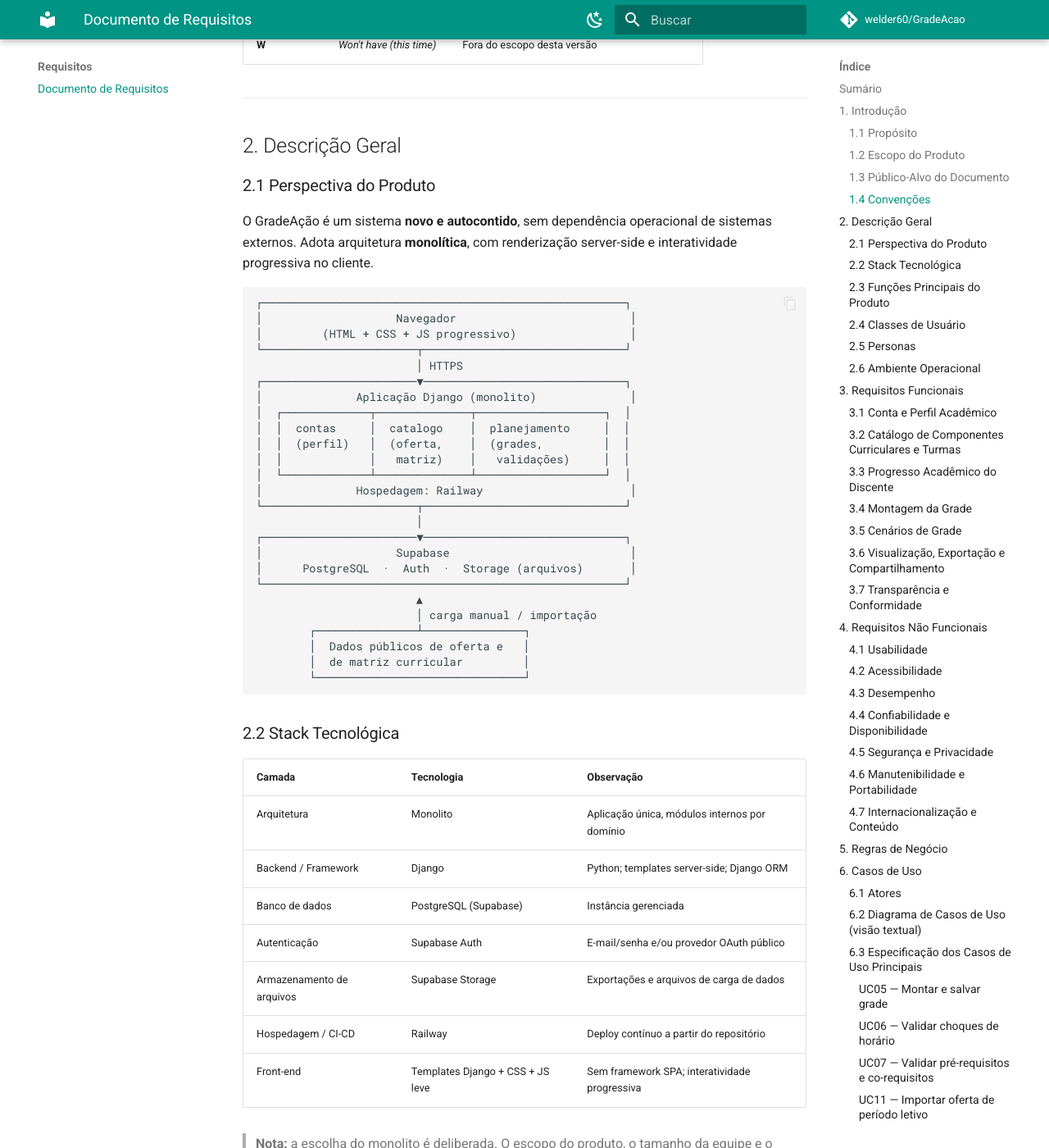
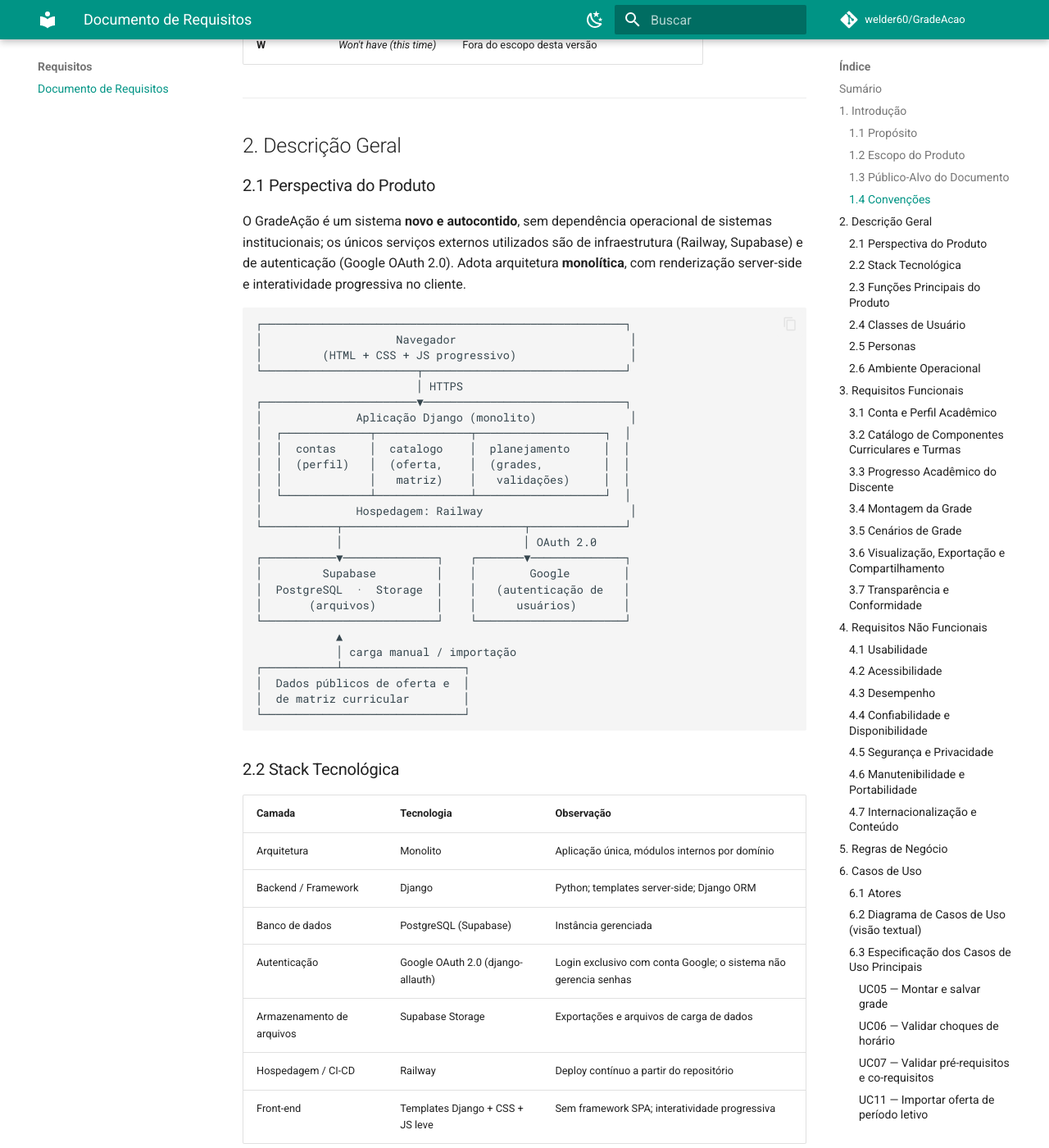
Before and after one commit to welder60/GradeAcao, an MkDocs documentation site: the page built from docs/requisitos/documento-de-requisitos.md, in a window 1280 px wide and 1400 px high, scrolled down 3081 px. Shown: the whole window at 82% size. Built offline with MkDocs 1.6.1 and Material for MkDocs 9.7.7, drawn with Linux system fonts in a browser that asks for light colours; comment, search, counter and statistics services are not loaded; some of the changed text lies outside the part shown.

Commit message:
Migrate auth to Google OAuth
Replaces Supabase Auth with Google OAuth 2.0 via django-allauth across the project. This updates environment variables, README instructions, architecture docs, and the requirements document to reflect exclusive Google login, removes local password-based flows, and documents the new security and data-handling constraints.

````diff
--- a/docs/requisitos/documento-de-requisitos.md
+++ b/docs/requisitos/documento-de-requisitos.md
@@ -94,7 +94,7 @@ O GradeAção permite ao discente montar, comparar e avaliar cenários de grade
 
 ### 2.1 Perspectiva do Produto
 
-O GradeAção é um sistema **novo e autocontido**, sem dependência operacional de sistemas externos. Adota arquitetura **monolítica**, com renderização server-side e interatividade progressiva no cliente.
+O GradeAção é um sistema **novo e autocontido**, sem dependência operacional de sistemas institucionais; os únicos serviços externos utilizados são de infraestrutura (Railway, Supabase) e de autenticação (Google OAuth 2.0). Adota arquitetura **monolítica**, com renderização server-side e interatividade progressiva no cliente.
 
 ```
 ┌──────────────────────────────────────────────────────┐
@@ -110,18 +110,19 @@ O GradeAção é um sistema **novo e autocontido**, sem dependência operacional
 │  │             │   matriz)    │   validações)     │  │
 │  └─────────────┴──────────────┴───────────────────┘  │
 │              Hospedagem: Railway                      │
-└───────────────────────┬──────────────────────────────┘
-                        │
-┌───────────────────────▼──────────────────────────────┐
-│                    Supabase                           │
-│      PostgreSQL  ·  Auth  ·  Storage (arquivos)       │
-└──────────────────────────────────────────────────────┘
-                        ▲
-                        │ carga manual / importação
-        ┌───────────────┴───────────────┐
-        │  Dados públicos de oferta e   │
-        │  de matriz curricular         │
-        └───────────────────────────────┘
+└───────────┬───────────────────────────┬──────────────┘
+            │                           │ OAuth 2.0
+┌───────────▼──────────────┐    ┌───────▼──────────────┐
+│         Supabase         │    │        Google        │
+│  PostgreSQL  ·  Storage  │    │   (autenticação de   │
+│       (arquivos)         │    │      usuários)       │
+└──────────────────────────┘    └──────────────────────┘
+            ▲
+            │ carga manual / importação
+┌───────────┴──────────────────┐
+│  Dados públicos de oferta e  │
+│  de matriz curricular        │
+└──────────────────────────────┘
 ```
 
 ### 2.2 Stack Tecnológica
@@ -131,7 +132,7 @@ O GradeAção é um sistema **novo e autocontido**, sem dependência operacional
 | Arquitetura | Monolito | Aplicação única, módulos internos por domínio |
 | Backend / Framework | Django | Python; templates server-side; Django ORM |
 | Banco de dados | PostgreSQL (Supabase) | Instância gerenciada |
-| Autenticação | Supabase Auth | E-mail/senha e/ou provedor OAuth público |
+| Autenticação | Google OAuth 2.0 (django-allauth) | Login exclusivo com conta Google; o sistema não gerencia senhas |
 | Armazenamento de arquivos | Supabase Storage | Exportações e arquivos de carga de dados |
 | Hospedagem / CI-CD | Railway | Deploy contínuo a partir do repositório |
 | Front-end | Templates Django + CSS + JS leve | Sem framework SPA; interatividade progressiva |
@@ -190,9 +191,9 @@ Mudou de curso ou teve alteração de matriz curricular. Precisa entender quais
 
 | ID | Requisito | Prioridade |
 |---|---|---|
-| **RF01** | O sistema deve permitir que o discente crie conta informando e-mail e senha, com confirmação por e-mail. | M |
-| **RF02** | O sistema deve permitir autenticação e encerramento de sessão. | M |
-| **RF03** | O sistema deve permitir a recuperação de senha por e-mail. | M |
+| **RF01** | O sistema deve permitir que o discente crie conta autenticando-se com sua conta Google (OAuth 2.0), sem cadastro de senha local. | M |
+| **RF02** | O sistema deve permitir a autenticação via conta Google e o encerramento de sessão. | M |
+| **RF03** | ~~Recuperação de senha por e-mail.~~ **Não se aplica:** a autenticação é delegada ao Google e o sistema não gerencia senhas. | W |
 | **RF04** | O sistema deve permitir que o discente registre seu perfil acadêmico: curso, campus, matriz curricular e período de ingresso. | M |
 | **RF05** | O sistema deve permitir que o discente edite ou exclua seu perfil e sua conta, com remoção dos dados associados. | M |
 | **RF06** | O sistema deve permitir o uso do planejador sem cadastro, em sessão temporária, com a ressalva de que as grades não serão persistidas. | S |
@@ -309,7 +310,7 @@ Mudou de curso ou teve alteração de matriz curricular. Precisa entender quais
 | ID | Requisito | Métrica de verificação |
 |---|---|---|
 | **RNF14** | Toda comunicação entre cliente e servidor deve ocorrer sobre HTTPS. | Verificação de certificado e redirecionamento |
-| **RNF15** | Senhas devem ser armazenadas exclusivamente como *hash* com algoritmo de custo ajustável, delegado ao provedor de autenticação. | Revisão de configuração |
+| **RNF15** | O sistema não deve armazenar senhas de usuários; a autenticação é integralmente delegada ao Google (OAuth 2.0), persistindo-se apenas o identificador da conta, o nome e o e-mail. | Revisão do modelo de dados e de configuração |
 | **RNF16** | O sistema deve coletar apenas os dados estritamente necessários à finalidade declarada, em observância ao princípio da necessidade previsto na LGPD. | Revisão do modelo de dados |
 | **RNF17** | O sistema não deve solicitar, armazenar ou transmitir credenciais de sistemas institucionais em nenhuma hipótese. | Revisão de código e de formulários |
 | **RNF18** | Um usuário não deve acessar grades ou perfis de outro usuário, exceto por link público expressamente gerado pelo titular. | Teste de controle de acesso |
@@ -501,7 +502,8 @@ Administrador
 
 | Requisito | Caso de uso | Regra de negócio | Prioridade |
 |---|---|---|---|
-| RF01–RF03 | UC03 | — | M |
+| RF01–RF02 | UC03 | — | M |
+| RF03 | — (não se aplica) | — | W |
 | RF04–RF05 | UC03 | RN12, RN13 | M |
 | RF06 | UC02 | — | S |
 | RF07–RF08 | UC01, UC11 | RN09 | M |
@@ -581,6 +583,7 @@ A versão 1.0 do GradeAção será considerada aceita quando:
 | **RI05** | Complexidade das regras de equivalência superar a estimativa | Médio | Média | Priorização MoSCoW; equivalências como *Should have* |
 | **RI06** | Indisponibilidade da equipe em período de provas | Médio | Alta | Planejamento de sprints alinhado ao calendário acadêmico |
 | **RI07** | Tratamento inadequado de dados pessoais | Alto | Baixa | Minimização de dados (RNF16), política de privacidade e exclusão completa de conta |
+| **RI08** | Dependência exclusiva do login com Google: indisponibilidade do provedor ou perda de acesso à conta Google impede o uso da ferramenta | Médio | Baixa | Autenticação delegada a provedor de alta disponibilidade; exportação de dados pessoais (RF44) preserva o acesso ao conteúdo |
 
 ---
 
@@ -619,7 +622,7 @@ A versão 1.0 do GradeAção será considerada aceita quando:
 - **IEEE 830-1998** — *Recommended Practice for Software Requirements Specifications* (estrutura de referência).
 - **W3C WCAG 2.1** — *Web Content Accessibility Guidelines*, nível AA.
 - **PEP 8** — *Style Guide for Python Code*.
-- Documentação oficial do Django, do Supabase e do Railway.
+- Documentação oficial do Django, do django-allauth, do Google Identity (OAuth 2.0), do Supabase e do Railway.
 
 ---
 
@@ -628,6 +631,7 @@ A versão 1.0 do GradeAção será considerada aceita quando:
 | Versão | Data | Descrição | Responsável |
 |---|---|---|---|
 | 1.0 | 13/08/2026 | Versão inicial do documento de requisitos | Equipe GradeAção |
+| 1.1 | 13/08/2026 | Autenticação alterada para login exclusivo com conta Google (OAuth 2.0 via django-allauth), em substituição a e-mail/senha (Supabase Auth): RF01–RF03, RNF15, stack, diagrama, riscos e referências | Equipe GradeAção |
 
 ---
 
````
Also changed, not shown: other parts of docs/requisitos/documento-de-requisitos.md (+1 -1 lines), README.md (+3 -2 lines), docs/arquitetura/visao-geral.md (+5 -3 lines), docs/desenvolvimento/ambiente-local.md (+3 -1 lines), docs/index.md (+1 -1 lines), 1 other file.
